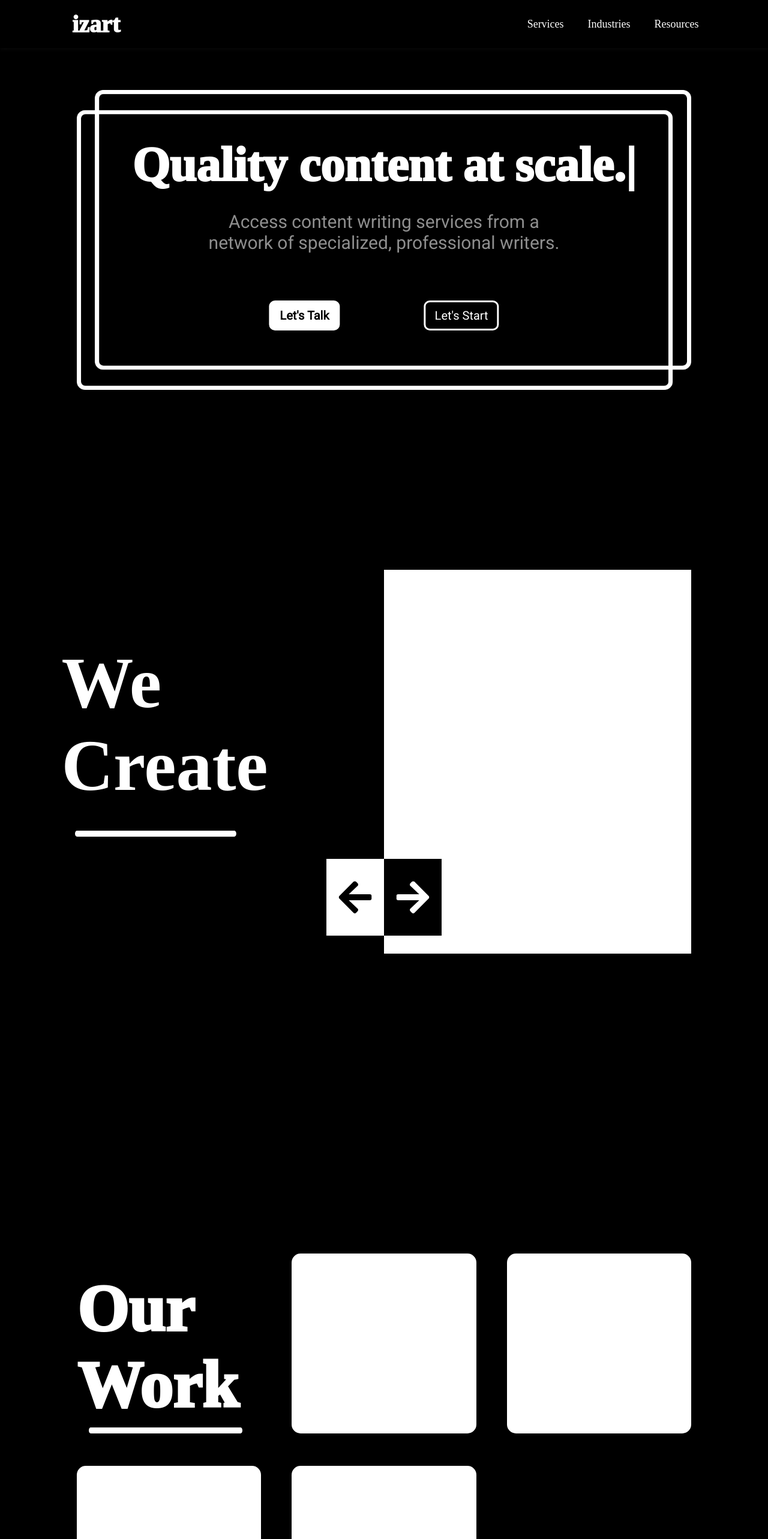
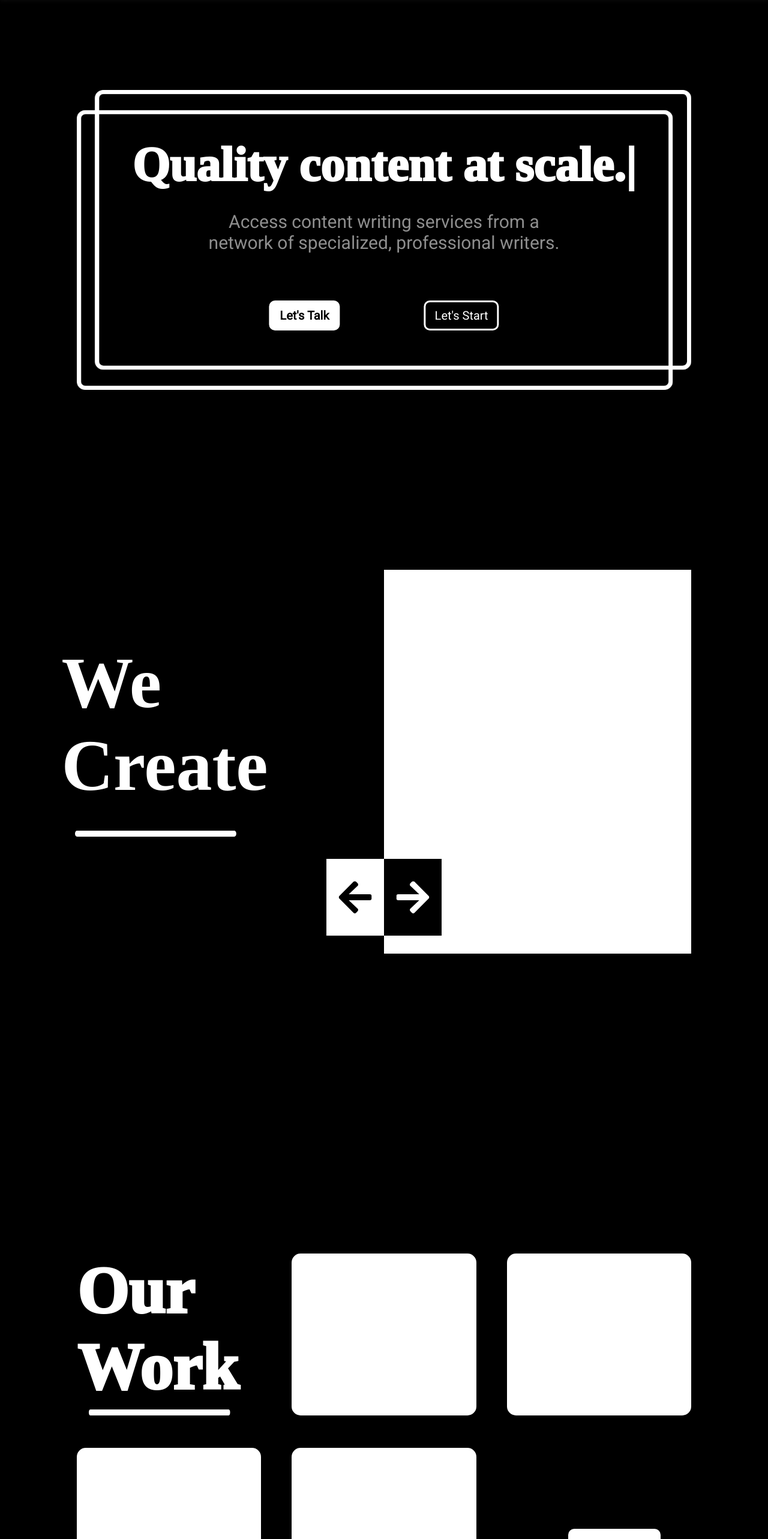
Before and after one commit to livelong99/Izart, a React (Create React App) app: page / in a window 1280 px wide. Shown: the top 2566 px of the page at 60% size. Built offline with nearby package versions, Linux system fonts and the light colour scheme.

Commit message:
landing page with animations

```diff
--- a/public/index.html
+++ b/public/index.html
@@ -18,7 +18,7 @@
     <script src="https://unpkg.com/aos@next/dist/aos.js"></script>
     <script>
       AOS.init({
-        offset: 100,
+        offset: 50,
         duration: 500
       });
     </script>
--- a/src/App.css
+++ b/src/App.css
@@ -8,12 +8,14 @@ body{
 }
 .navbar {
   background-color: #000000;
-  position: absolute;
+  position: fixed;
   top: 0;
   height: 10vh;
   width: 100%;
+  transition: top 0.3s;
   box-shadow: 0px 3px 6px rgba(21, 21, 21, 0.41);
   vertical-align: center;
+  z-index: 2;
 }
 .navbarheader{
   position: left;
@@ -35,10 +37,9 @@ body{
 .navbarcenter{
   position: absolute;
   top: 50%;
-  left: 50%;
-  transform: translate(-50%, -50%);
+  right: 25%;
+  transform: translate(25%, -50%);
   width: auto;
-  z-index: -1;
 }
 
 .link {
@@ -54,13 +55,15 @@ body{
 
 .navbarright{
   position: absolute;
-  /* border: none;
-  background-color: white; */
+  border: none;
+  background-color: white;
   top: 50%;
   right: 10%;
+  font-weight: 800;
   transform: translate(10%, -50%);
   border-radius: 10px;
 }
+
 .btnText{
   font-family: Roboto;
   margin: 10px 15px;
@@ -72,7 +75,6 @@ body{
   height: 500px;
   left: 50%;
   transform: translateX(-50%);
-  /* background-image: url("./section01.png"); */
 }
 .section01 img{
   position: absolute;
@@ -150,7 +152,6 @@ body{
   border-radius: 10px;
   font-weight: 500;
   font-size: 20px;
-
 }
 
 .section02{
@@ -291,7 +292,7 @@ body{
 .section03 .Box-l {
   display: inline-block;
   border-radius: 15px;
-  height: 300px;
+  height: 270px;
   width: 30%;
   margin-right: 5%;
   margin-bottom: 50px;
@@ -299,7 +300,7 @@ body{
 .section03 .Box-r {
   display: inline-block;
   border-radius: 15px;
-  height: 300px;
+  height: 270px;
   width: 30%;
   margin-left: 5%;
   margin-bottom: 50px;
@@ -308,7 +309,7 @@ body{
 .section03 .Box-c {
   display: inline-block;
   border-radius: 15px;
-  height: 300px;
+  height: 270px;
   width: 30%;
   margin-bottom: 50px;
 }
@@ -317,7 +318,7 @@ body{
   position: absolute;
   text-align: left;
   width: 30%;
-  margin-top: 30px;
+  margin-top: 0px;
   font-size: 110px;
   font-weight: 1000;
   font-family: Ubuntu;
@@ -342,8 +343,8 @@ body{
   stroke: rgba(255, 255, 255, 1);
   stroke-width: 10.00px;
   stroke-linecap: round;
-  width: 25%;
+  width: 23%;
   height: 10.00px;
-  margin-top: 290px;
+  margin-top: 260px;
   left: 20px;
 }
--- a/src/App.js
+++ b/src/App.js
@@ -4,28 +4,61 @@ import Typical from "react-typical";
 
 
 function App() {
+  let navRef = useRef(null);
+  let bookBtn = useRef(null);
+  let oneRef = useRef(null);
+  let navCenterRef = useRef(null);
 
+  function isInViewport(element) {
+    const rect = element.getBoundingClientRect();
+    return (
+        rect.top >= 0 &&
+        rect.left >= 0 &&
+        rect.bottom <= (window.innerHeight || document.documentElement.clientHeight) &&
+        rect.right <= (window.innerWidth || document.documentElement.clientWidth)
+    );
+  }
 
+  function showBook() {
+    return (<div class="btnText">Book a Call</div>);
+  }
+
+  function hideBook() {
+    return ;
+  }
+
+useEffect(() => {
+  var prevScrollpos = window.pageYOffset;
+  window.onscroll = function() {
+  var currentScrollPos = window.pageYOffset;
+    if (prevScrollpos > currentScrollPos) {
+      navRef.style.top = "0";
+    } else {
+      navRef.style.top = "-10vh";
+    }
+    prevScrollpos = currentScrollPos;
+  }
+
+});
 
   return (
     <div>
       <nav>
-        <div class="navbar">
+        <div data-aos="fade-down" data-aos-delay="3000" data-aos-duration="1000"  ref={el => {navRef = el}} class="navbar">
           <div class="navbarheader">izart
           </div>
-          <div class="navbarcenter">
-
-          </div>
-          <div class="navbarright">
-          <div class="link">Services</div>
+          <div ref={navCenterRef} class="navbarcenter">
+            <div class="link">Services</div>
             <div class="link">Industries</div>
             <div class="link">Resources</div>
-            {/* <div class="btnText">Free Trial</div> */}
+          </div>
+          <div ref={bookBtn}  class="navbarright">
+          <div class="btnText">Book a Call</div>
           </div>
         </div>
         </nav>
-        <div class="section01">
-          <img src="./section01.png" />
+        <div ref={oneRef} class="section01">
+          <img data-aos="zoom-out" data-aos-duration="800" src="./section01.png" />
           <div class="headone">
             <Typical
               steps={[1000, 'Quality content at scale.', 1000]}
@@ -33,35 +66,35 @@ function App() {
               wrapper="p"
             />
           </div>
-          <div class="subhead">
+          <div data-aos="fade-zoon-out" data-aos-delay="3000" data-aos-offset="50" data-aos-duration="1000" class="subhead">
             <p>Access content writing services from a network of specialized, professional writers.</p>
           </div>
           <div class="buttons">
-            <div class="leftB"><div class="btnText">Let's Talk</div></div>
-            <div class="rightB"><div  class="btnText">Let's Start</div></div>
+            <div data-aos="fade-zoon-out" data-aos-delay="3000" dat-aos-offset="100" data-aos-duration="1000" class="leftB"><div class="btnText">Let's Talk</div></div>
+            <div data-aos="fade-zoon-out" data-aos-delay="3000" dat-aos-offset="10  0" data-aos-duration="1000" class="rightB"><div  class="btnText">Let's Start</div></div>
           </div>
         </div>
         <div class="section02">
-          <div class="text"><p>We Create</p>  <svg preserveAspectRatio="none" viewBox="-5 -5 406 10" class="line1"><path d="M 0 0 L 396 0"  /></svg>  </div>
+          <div data-aos="fade-right" data-aos-offset="50" data-aos-duration="1000" class="text"><p>We Create</p>  <svg preserveAspectRatio="none" viewBox="-5 -5 406 10" class="line1"><path d="M 0 0 L 396 0"  /></svg>  </div>
           <div class="carousal">
-            <div class="main" ></div>
-            <div class="left">
+            <div data-aos="fade-left" data-aos-offset="50" data-aos-duration="1000" class="main" ></div>
+            <div data-aos="fade-right" data-aos-offset="50" data-aos-duration="400" class="left">
               <div class="rectangle3"></div>
               <svg preserveAspectRatio="none" viewBox="-0.0035156607627868652 2.647265911102295 54.92431640625 53.53302001953125" class="iconAwesomeArrowLefte356bfef"><path d="M 31.56833839416504 52.59466171264648 L 28.84694290161133 55.3160514831543 C 27.69464111328125 56.46835708618164 25.83134269714355 56.46835708618164 24.69129943847656 55.3160514831543 L 0.8607108592987061 31.49772453308105 C -0.2915912270545959 30.34542274475098 -0.2915912270545959 28.48212432861328 0.8607108592987061 27.34207916259766 L 24.69129943847656 3.511492729187012 C 25.84360122680664 2.359190464019775 27.70689964294434 2.359190464019775 28.84694290161133 3.511492729187012 L 31.56833839416504 6.232886791229248 C 32.7328987121582 7.39744758605957 32.7083854675293 9.297521591186523 31.51930236816406 10.43756484985352 L 16.74777030944824 24.5103588104248 L 51.97879791259766 24.5103588104248 C 53.60918426513672 24.5103588104248 54.92084503173828 25.82202529907227 54.92084503173828 27.4524097442627 L 54.92084503173828 31.37513732910156 C 54.92084503173828 33.00552368164063 53.60918426513672 34.31718826293945 51.97879791259766 34.31718826293945 L 16.74777030944824 34.31718826293945 L 31.51930236816406 48.38998031616211 C 32.72064208984375 49.530029296875 32.74515533447266 51.43009948730469 31.56833839416504 52.59466171264648 Z"  /></svg>
             </div>
-            <div class="right">
+            <div data-aos="fade-left" data-aos-offset="50" data-aos-duration="400" class="right">
               <div class="rectangle2"></div>
               <svg preserveAspectRatio="none" viewBox="-0.00351715087890625 2.647266149520874 54.92431640625 53.53302001953125" class="iconAwesomeArrowLeft"><path d="M 23.34902381896973 52.59466934204102 L 26.0704231262207 55.31605911254883 C 27.22272682189941 56.46836471557617 29.08602905273438 56.46836471557617 30.22607231140137 55.31605911254883 L 54.05669403076172 31.49772834777832 C 55.20899963378906 30.34542655944824 55.20899963378906 28.48212814331055 54.05669403076172 27.34208297729492 L 30.22607231140137 3.511492967605591 C 29.07377052307129 2.359190464019775 27.21046829223633 2.359190464019775 26.0704231262207 3.511492967605591 L 23.34902381896973 6.232887744903564 C 22.18446350097656 7.397448539733887 22.20897674560547 9.29752254486084 23.3980598449707 10.43756580352783 L 38.16961288452148 24.51036262512207 L 2.93853759765625 24.51036262512207 C 1.308147430419922 24.51036262512207 -0.00351715087890625 25.82202911376953 -0.00351715087890625 27.45241355895996 L -0.00351715087890625 31.37514114379883 C -0.00351715087890625 33.00552749633789 1.308147430419922 34.31719207763672 2.93853759765625 34.31719207763672 L 38.16961288452148 34.31719207763672 L 23.3980598449707 48.38998794555664 C 22.19672012329102 49.53003692626953 22.17220687866211 51.43010711669922 23.34902381896973 52.59466934204102 Z"  /></svg>
             </div>
           </div>
         </div>
         <div class="section03">
-          <div class="Box-l"><p>Our Work</p>  <svg preserveAspectRatio="none" viewBox="-5 -5 406 10" class="line2"><path d="M 0 0 L 396 0"  /></svg>  </div>
-          <div className="Box-c white-bg"></div>
-          <div className="Box-r white-bg"></div>
-          <div className="Box-l white-bg"></div>
-          <div className="Box-c white-bg"></div>
-          <div className="Box-r"><div class="button-cont white-bg"><div class="btnText">see more</div></div></div>
+          <div class="Box-l"><p data-aos="fade-right" data-aos-offset="50" data-aos-duration="1000">Our Work</p>  <svg data-aos="fade-right" data-aos-offset="50" data-aos-delay="1000" data-aos-duration="1000" preserveAspectRatio="none" viewBox="-5 -5 406 10" class="line2"><path d="M 0 0 L 396 0"  /></svg>  </div>
+          <div data-aos-delay="1000" data-aos="fade-left" data-aos-offset="50" data-aos-duration="1000" className="Box-c white-bg"></div>
+          <div data-aos-delay="1000" data-aos="fade-left" data-aos-offset="50" data-aos-duration="1000" className="Box-r white-bg"></div>
+          <div data-aos-delay="1000" data-aos="fade-right" data-aos-offset="50" data-aos-duration="1000" className="Box-l white-bg"></div>
+          <div data-aos-delay="1000" data-aos="fade-right" data-aos-offset="50" data-aos-duration="1000" className="Box-c white-bg"></div>
+          <div className="Box-r"><div data-aos-delay="1000" data-aos="fade-left" data-aos-offset="0" data-aos-duration="1000" class="button-cont white-bg"><div class="btnText">see more</div></div></div>
         </div>
         {/* <div class="section21"></div>
         <div class="section22">
```
Also changed, not shown: 1 other file (tests, documents, lock files or other folders).
